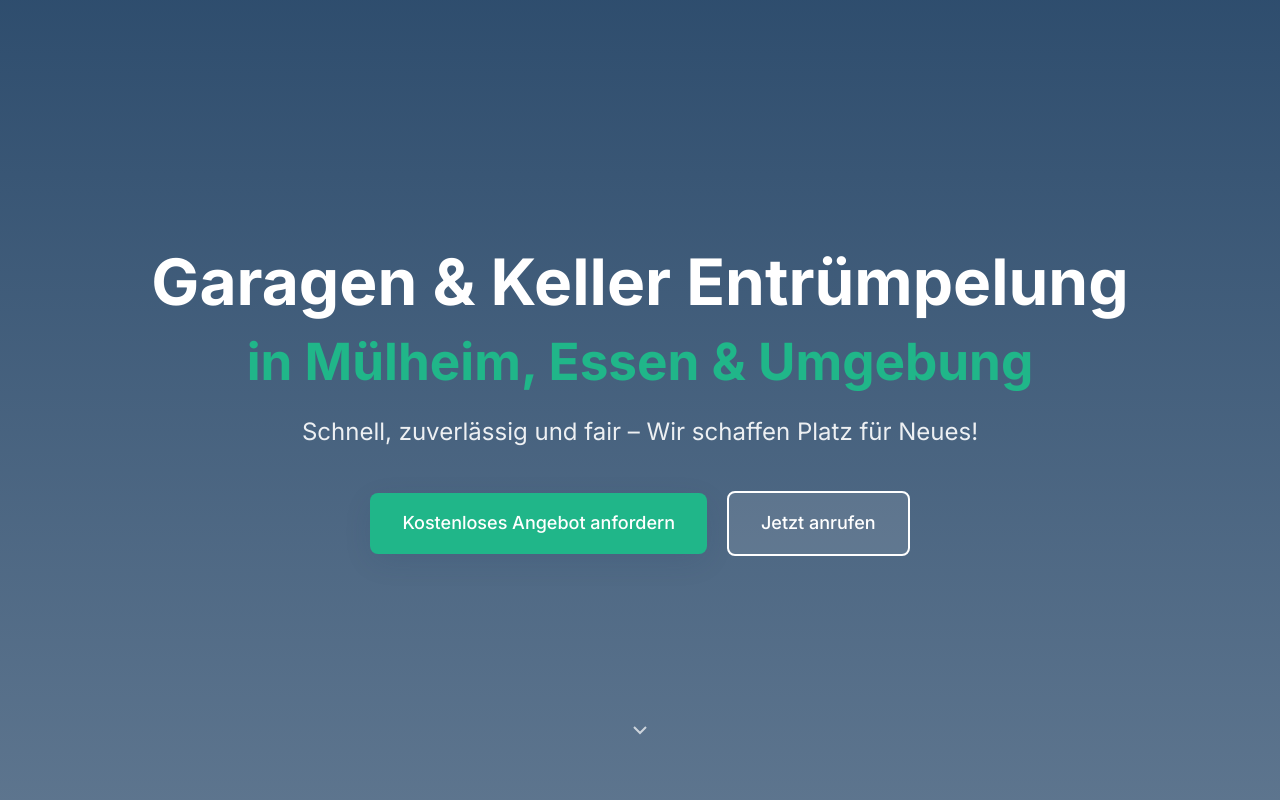
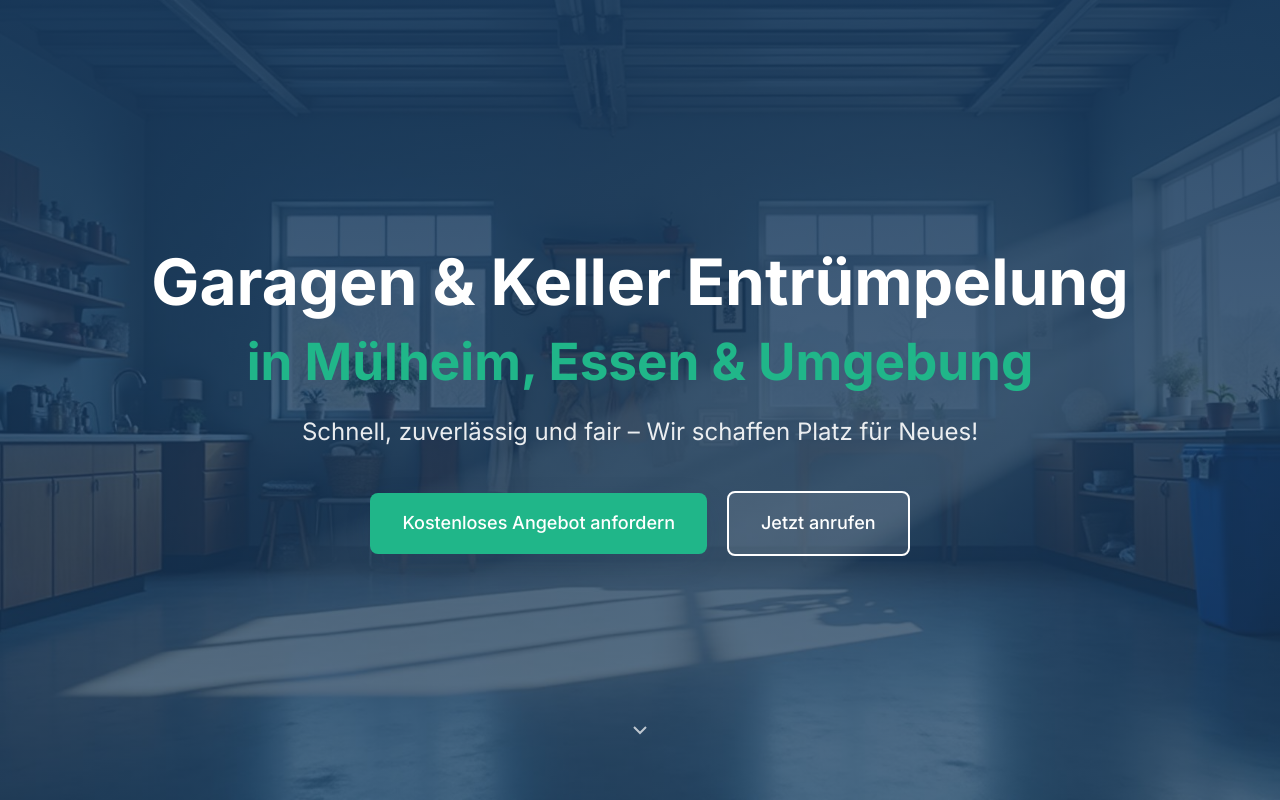
Before and after one commit to cs8-code/basement-hero, a plain HTML site: page index.html in a window 1280 px wide. Shown: the top 800 px of the page. Drawn offline with Linux system fonts and the light colour scheme.

Commit message:
Update background image path in styles.css

```diff
--- a/styles.css
+++ b/styles.css
@@ -43,7 +43,7 @@ body {
     display: flex;
     align-items: center;
     justify-content: center;
-    background-image: url('../../src/assets/hero-garage.jpg');
+    background-image: url('hero-garage.jpg');
     background-size: cover;
     background-position: center;
     overflow: hidden;
```
